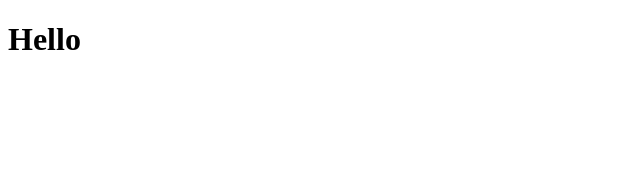
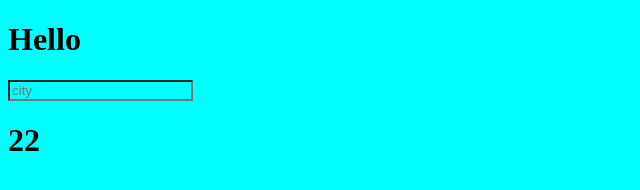
Before and after one commit to Falguni065/HTML-Practice-1, a plain HTML site: page index.html in a window 1280 px wide. Shown: the whole page, without its empty margins (0-640 px from the left). Drawn offline with Linux system fonts and the light colour scheme.

Commit message:
second commit

```diff
--- a/index.html
+++ b/index.html
@@ -1,16 +1,28 @@
 <!DOCTYPE html>
 <html lang="en">
+
 <head>
     <meta charset="UTF-8">
     <meta name="viewport" content="width=device-width, initial-scale=1.0">
     <title>HTML PRACTICE 1</title>
+    <link rel="stylesheet" href="style.css">
 </head>
+
 <body>
     <header>
 
     </header>
     <main>
         <h1>Hello</h1>
+        <div class="card">
+            <div class="search">
+                <input type="text" placeholder="city">
+            </div>
+            <div class="weather">
+                <h1 class="temp">22</h1>
+            </div>
+
+        </div>
 
     </main>
     <footer>
@@ -18,4 +30,5 @@
     </footer>
 
 </body>
+
 </html>
--- a/style.css
+++ b/style.css
@@ -0,0 +1,3 @@
+* {
+    background-color: aqua;
+}
```
